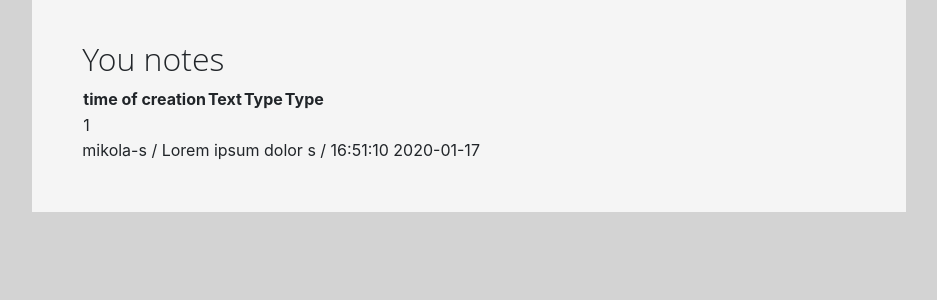
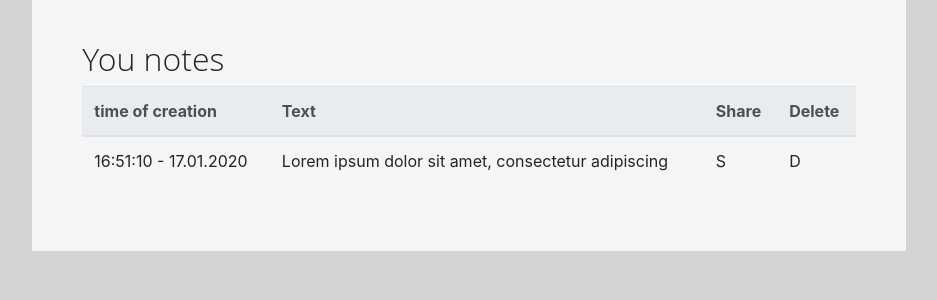
Before and after one commit to mikola-s/lesson_40_dj_08_to_do_list, a Django app: page / in a window 1280 px wide. Shown: the part 74-374 px from the top of the page, without its empty margins (171-1108 px from the left). Run offline with Django 3.2, Linux system fonts and the light colour scheme; a user stored in the database is signed in; data comes from the database, SQL or seed files in the repository; both versions use the stored data as it was after the commit; some libraries are stand-ins or nearby versions.

Commit message:
index make list

```diff
--- a/templates/todo/index.html
+++ b/templates/todo/index.html
@@ -6,35 +6,37 @@
 
         <h2>You notes</h2>
 
+        <table class="table table-hover">
+            <thead class="thead-light">
+            <tr>
+                <th scope="col">time of creation</th>
+                <th scope="col">Text</th>
+                <th scope="col">Share</th>
+                <th scope="col">Delete</th>
+            </tr>
+            </thead>
+            {#<a href="{% url 'student_detail' %}" class="stretched-link">1</#}
+            {#<a href="{% url 'zoo:animal_detail' animal.pk %}">#}
+            <tbody>
 
-            <table>
+            {% for note in notes %}
+{#                <tr id="clickable-row">#}
+{#                    <td scope="row">{{ note.post_time }}</td>#}
+
                 <tr>
-                    <th>time of creation</th>
-                    <th>Text</th>
-                    <th>Type</th>
-                    <th>Type</th>
+                    <td scope="row">{{ note.post_time|date:"H:i:s - d.m.Y" }}</td>
+                    <td>{{ note.text }}</td>
+                    <td>S</td>
+                    <td>D</td>
                 </tr>
 
-                {% for note in notes %}
-                    <tr>
-                        <td>{{ forloop.counter }}</td>
-                        <td><a href="{% url 'zoo:animal_detail' animal.pk %}">{{ animal.name }}</a></td>
-                        <td>{{ animal.animal_type }}</td>
-                    </tr>
             {% empty %}
                 <tr>
-                        <td>no animals</td>
+                    <td>no one note</td>
                 </tr>
             {% endfor %}
 
         </table>
-
-
-
-
-            {% for note in notes %}
-                {{ note }}<br>
-            {% endfor notes %}
 
     {% else %}
 
--- a/todo/views.py
+++ b/todo/views.py
@@ -17,7 +17,7 @@ class Index(ListView):
 
     def get_queryset(self):
         qs = super().get_queryset()
-        qs = qs.filter(author_id=self.request.user.pk)
+        qs = qs.filter(author_id=self.request.user.pk).order_by('-post_time')
         return qs
 
     def get_context_data(self, **kwargs):
```
Also changed, not shown: db.sqlite3. Lines whose indentation alone changed are shown as unchanged.
